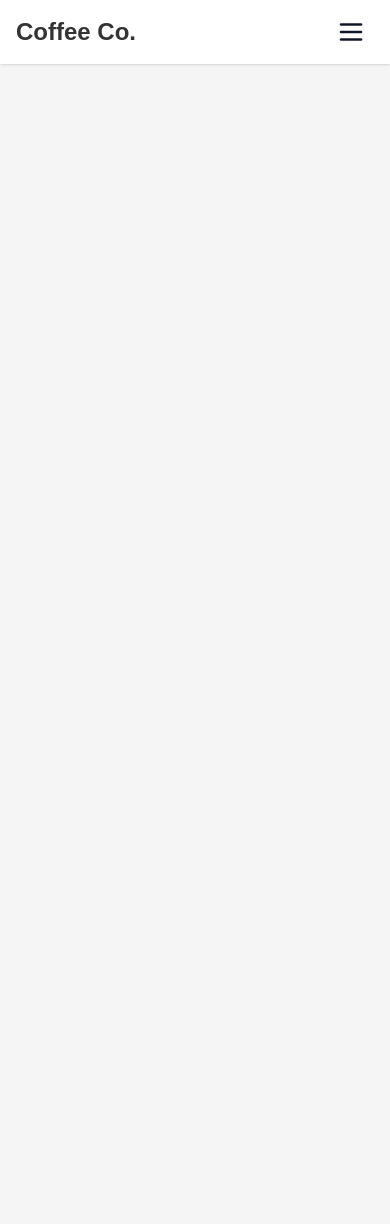
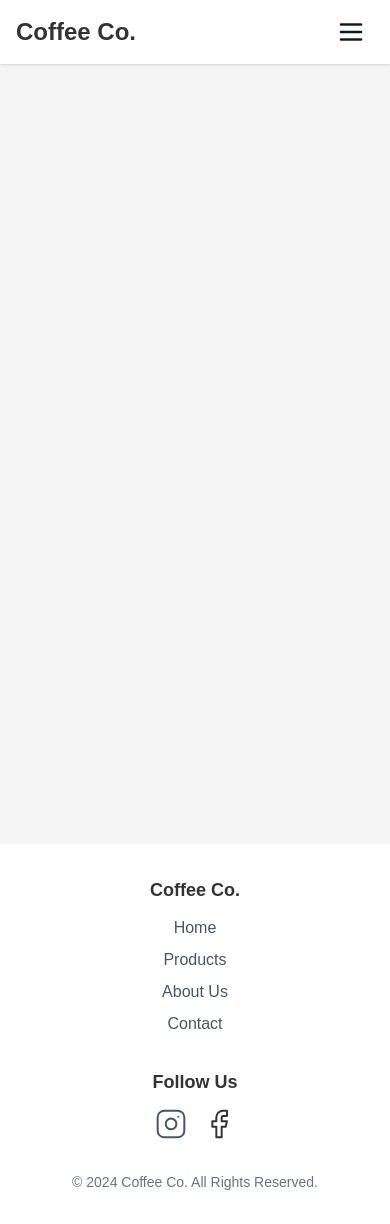
Before and after one commit to AlexC01/coffee-co, a Next.js app: page / in a window 390 px wide. Before the commit the page ends 844 px from the top, so only its background shows below. Built offline with nearby package versions, Linux system fonts and the light colour scheme.

Commit message:
feat: creating and adding responsive footer

```diff
--- /dev/null
+++ b/src/app/components/Footer/Footer.tsx
@@ -0,0 +1,89 @@
+const Footer = () => {
+	return (
+		<footer className="bg-white py-8">
+			<div className="max-w-7xl mx-auto px-4 sm:px-6 lg:px-8 text-center sm:text-left">
+				<div className="flex flex-col sm:flex-row sm:items-start justify-between items-center  space-y-8">
+					<div className="flex flex-col space-y-2">
+						<h4 className=" text-lg font-bold mb-3">Coffee Co.</h4>
+						<a
+							href="/"
+							className="text-gray-600 hover:text-gray-900 transition-colors duration-200"
+						>
+							Home
+						</a>
+						<a
+							href="/"
+							className="text-gray-600 hover:text-gray-900 transition-colors duration-200"
+						>
+							Products
+						</a>
+						<a
+							href="/"
+							className="text-gray-600 hover:text-gray-900 transition-colors duration-200"
+						>
+							About Us
+						</a>
+						<a
+							href="/"
+							className="text-gray-600 hover:text-gray-900 transition-colors duration-200"
+						>
+							Contact
+						</a>
+					</div>
+					<div className="flex flex-col items-center sm:items-start space-y-2">
+						<h4 className="text-lg font-bold mb-3">Follow Us</h4>
+						<div className="flex space-x-4">
+							<a
+								href="/"
+								className="text-gray-600 hover:text-accent-500 transition-colors duration-200"
+							>
+								<svg
+									xmlns="http://www.w3.org/2000/svg"
+									width="32"
+									height="32"
+									viewBox="0 0 24 24"
+									fill="none"
+									stroke="currentColor"
+									strokeWidth="1.5"
+									strokeLinecap="round"
+									strokeLinejoin="round"
+									className="lucide lucide-instagram-icon lucide-instagram"
+								>
+									<title>Instagram</title>
+									<rect width="20" height="20" x="2" y="2" rx="5" ry="5" />
+									<path d="M16 11.37A4 4 0 1 1 12.63 8 4 4 0 0 1 16 11.37z" />
+									<line x1="17.5" x2="17.51" y1="6.5" y2="6.5" />
+								</svg>
+							</a>
+							<a
+								href="/"
+								className='className="text-gray-600 hover:text-accent-500 transition-colors duration-200"'
+							>
+								<svg
+									xmlns="http://www.w3.org/2000/svg"
+									width="32"
+									height="32"
+									viewBox="0 0 24 24"
+									fill="none"
+									stroke="currentColor"
+									strokeWidth="1.5"
+									strokeLinecap="round"
+									strokeLinejoin="round"
+									className="lucide lucide-facebook-icon lucide-facebook"
+								>
+									<title>Facebook</title>
+									<path d="M18 2h-3a5 5 0 0 0-5 5v3H7v4h3v8h4v-8h3l1-4h-4V7a1 1 0 0 1 1-1h3z" />
+								</svg>
+							</a>
+						</div>
+					</div>
+				</div>
+				<div className="mt-8 text-sm text-gray-500 text-center">
+					&copy; 2024 Coffee Co. All Rights Reserved.
+				</div>
+			</div>
+		</footer>
+	);
+};
+
+export default Footer;
--- a/src/app/layout.tsx
+++ b/src/app/layout.tsx
@@ -1,6 +1,7 @@
 import type { Metadata } from 'next';
 import { Geist, Geist_Mono } from 'next/font/google';
 import './globals.css';
+import Footer from './components/Footer/Footer';
 import Navbar from './components/Navbar/Navbar';
 
 const geistSans = Geist({
@@ -30,6 +31,7 @@ export default function RootLayout({
 			>
 				<Navbar />
 				{children}
+				<Footer />
 			</body>
 		</html>
 	);
```
